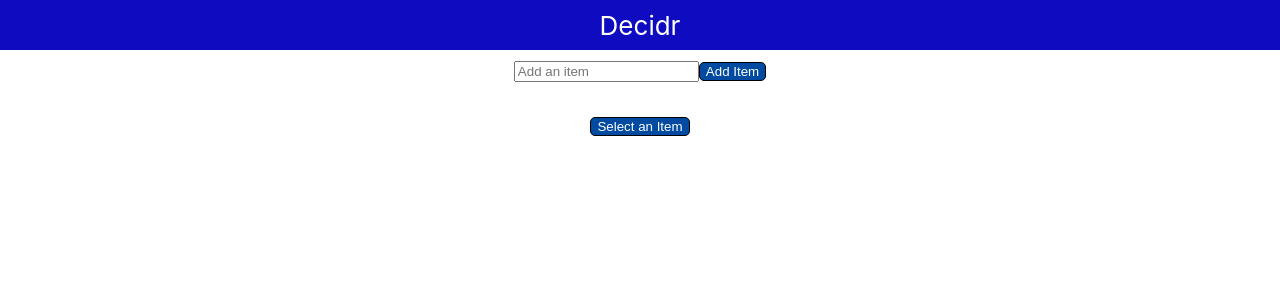
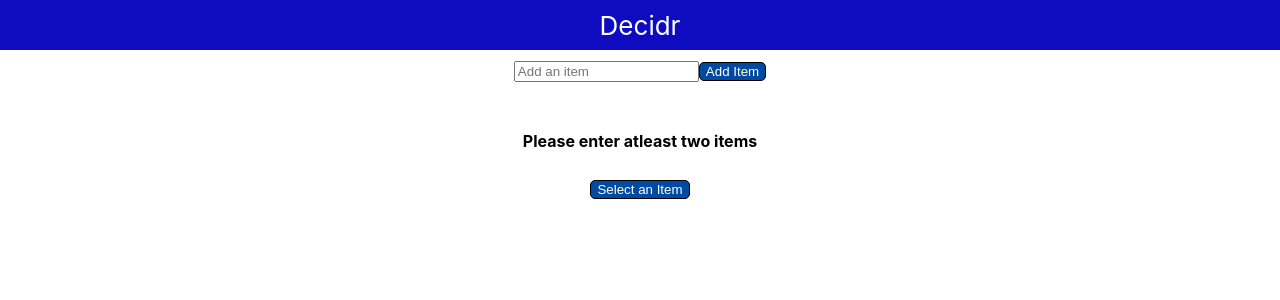
Before and after one commit to firezgi/decidr, a React (Create React App) app: page / in a window 1280 px wide. Shown: the top 300 px of the page. Built offline with nearby package versions, Linux system fonts and the light colour scheme.

Commit message:
feat(app): add default message #14

```diff
--- a/src/App.js
+++ b/src/App.js
@@ -27,6 +27,7 @@ function App() {
           listContainer={listContainer}
           setListContainer={setListContainer}
         />
+        <div>{listContainer.length<2 && <h4>Please enter atleast two items</h4>}</div>
         <div >
           {selectedItem.length ? (
             <p className="selectedItem">{selectedItem}</p>
```
